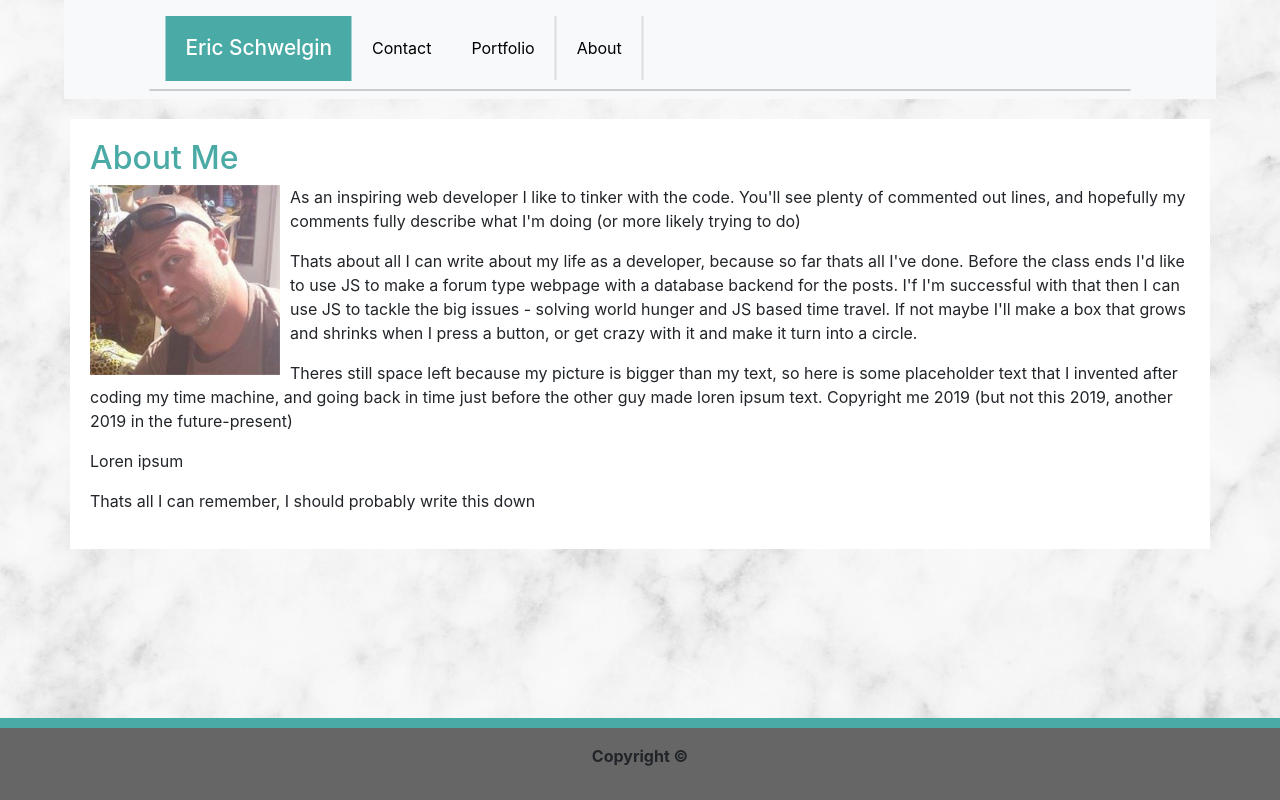
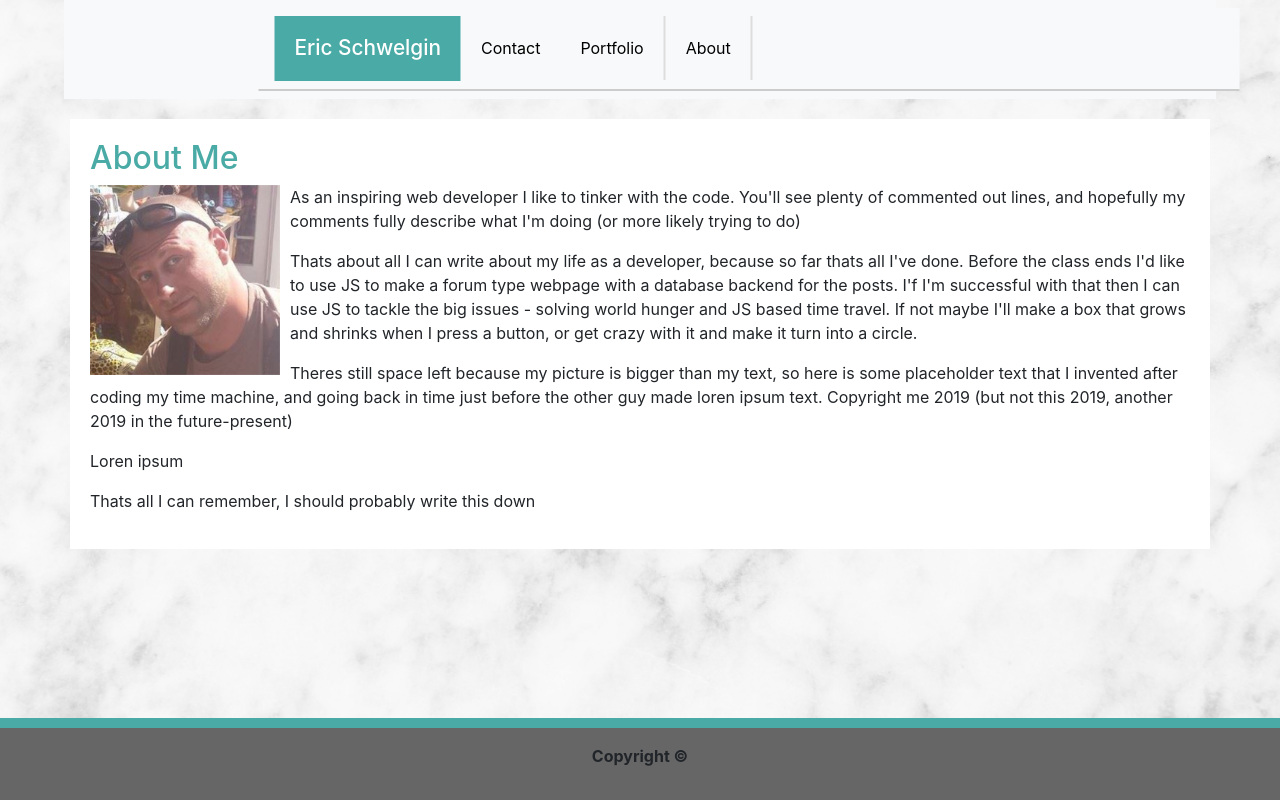
Before and after one commit to eschwelgin/hw2, a plain HTML site: page index.html in a window 1280 px wide. Drawn offline with nearby package versions, Linux system fonts and the light colour scheme.

Commit message:
Update index.html

```diff
--- a/index.html
+++ b/index.html
@@ -13,7 +13,7 @@
 
     <nav class="navbar navbar-expand-sm navbar-light bg-light">
         <div class="container">
-            <nav class="navbar navbar-expand-lg navbar-light bg-light">
+            <nav class="navbar navbar-expand-lg navbar-light bg-light ml-auto">
                 <h1>Eric Schwelgin</h1>
                 <a href="contact.html">Contact</a>
                 <a href="portfolio.html">Portfolio</a>
```
